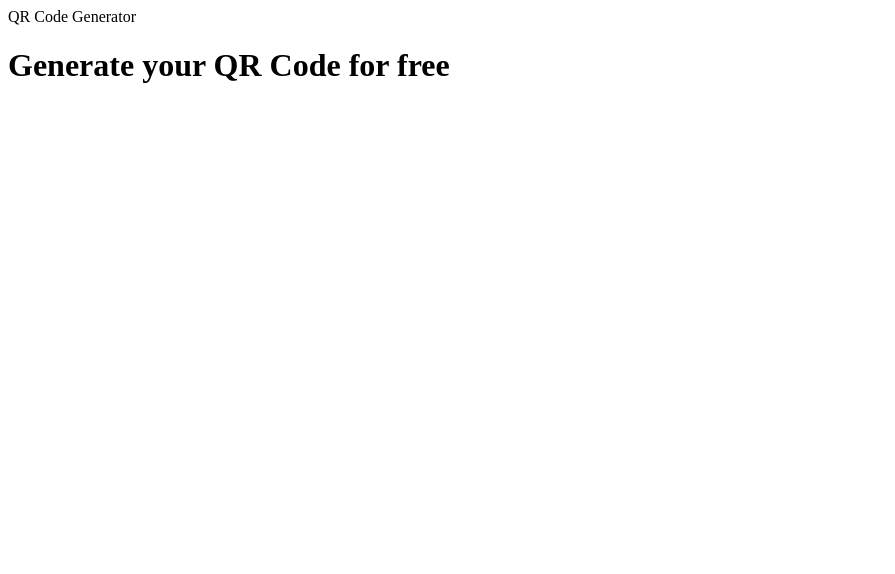
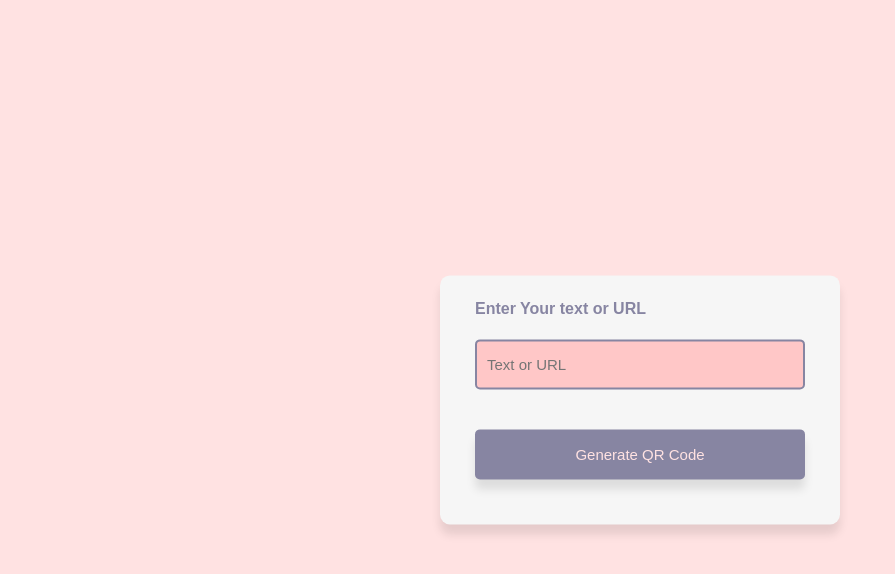
Before and after one commit to arifur-rahaman/js-qr-generator, a plain HTML site: page index.html in a window 1280 px wide. Shown: the whole page, without its empty margins (0-895 px from the left). Drawn offline with Linux system fonts and the light colour scheme.

Commit message:
design part

```diff
--- a/index.html
+++ b/index.html
@@ -3,13 +3,18 @@
   <head>
     <meta charset="UTF-8" />
     <meta name="viewport" content="width=device-width, initial-scale=1.0" />
-    <meta name="description" content="This is a qr code Generator website for
-    free>
-    <title>QR Code Generator</title>
+    <meta name="description" content="This is a qr generator free website" />
+    <meta name="keywords" content="QR Code" />
     <link rel="stylesheet" href="style.css" />
+    <title>QR Code</title>
   </head>
   <body>
-    <h1>Generate your QR Code for free</h1>
+    <div class="container">
+      <p>Enter Your text or URL</p>
+      <input type="text" placeholder="Text or URL" />
+      <button>Generate QR Code</button>
+    </div>
+
     <script src="app.js"></script>
   </body>
 </html>
--- a/style.css
+++ b/style.css
@@ -0,0 +1,60 @@
+* {
+  margin: 0;
+  padding: 0;
+  font-family: "Poppins", sans-serif;
+  box-sizing: border-box;
+}
+
+body {
+  background-color: #ffe2e2;
+}
+
+.container {
+  width: 400px;
+  /* padding top-bottom:25px and left-right:35px */
+  padding: 25px 35px;
+  position: absolute;
+  top: 50%;
+  left: 50%;
+  /* to make the content center from top and left right */
+  transform: translate(-50%, -50%);
+  background-color: #f6f6f6;
+  border-radius: 10px;
+  box-shadow: 0 10px 10px rgba(0, 0, 0, 0.1);
+}
+
+.container p {
+  font-weight: 600;
+  /* 1 rem means 16px */
+  font-size: 1rem;
+  margin-bottom: 0.7rem;
+  color: #8785a2;
+}
+
+.container input {
+  width: 100%;
+  height: 50px;
+  border: 2px solid #8785a2;
+  outline: 0;
+  margin: 10px 0 20px;
+  border-radius: 5px;
+  padding-left: 10px;
+  color: #8785a2;
+  font-weight: 500;
+  font-size: 15px;
+  background-color: #ffc7c7;
+}
+
+.container button {
+  width: 100%;
+  height: 50px;
+  background: #8785a2;
+  color: #ffe2e2;
+  border-radius: 5px;
+  font-size: 15px;
+  border: 0;
+  outline: 0;
+  box-shadow: 0 10px 10px rgba(0, 0, 0, 0.1);
+  margin: 20px 0;
+  font-weight: 500;
+}
```
